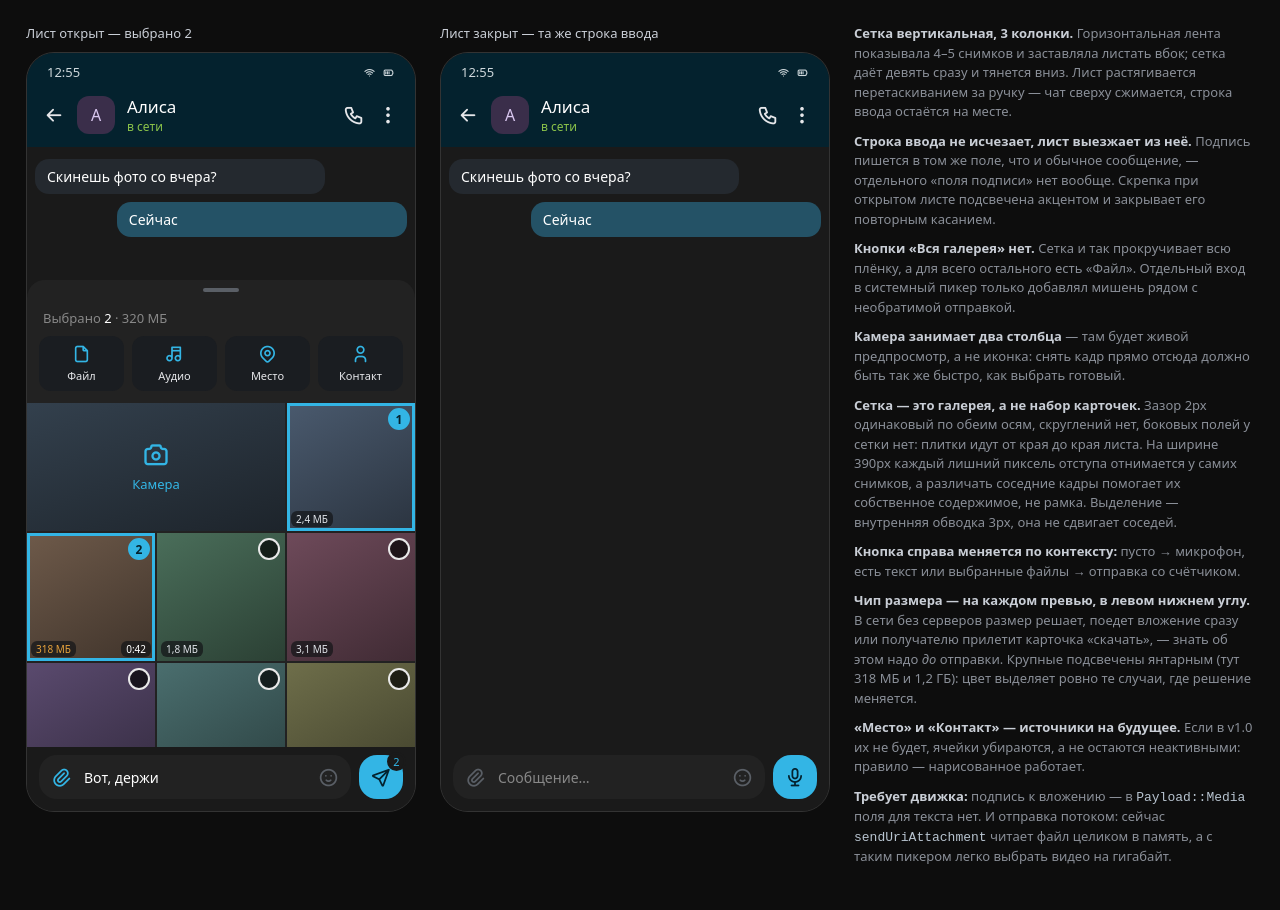
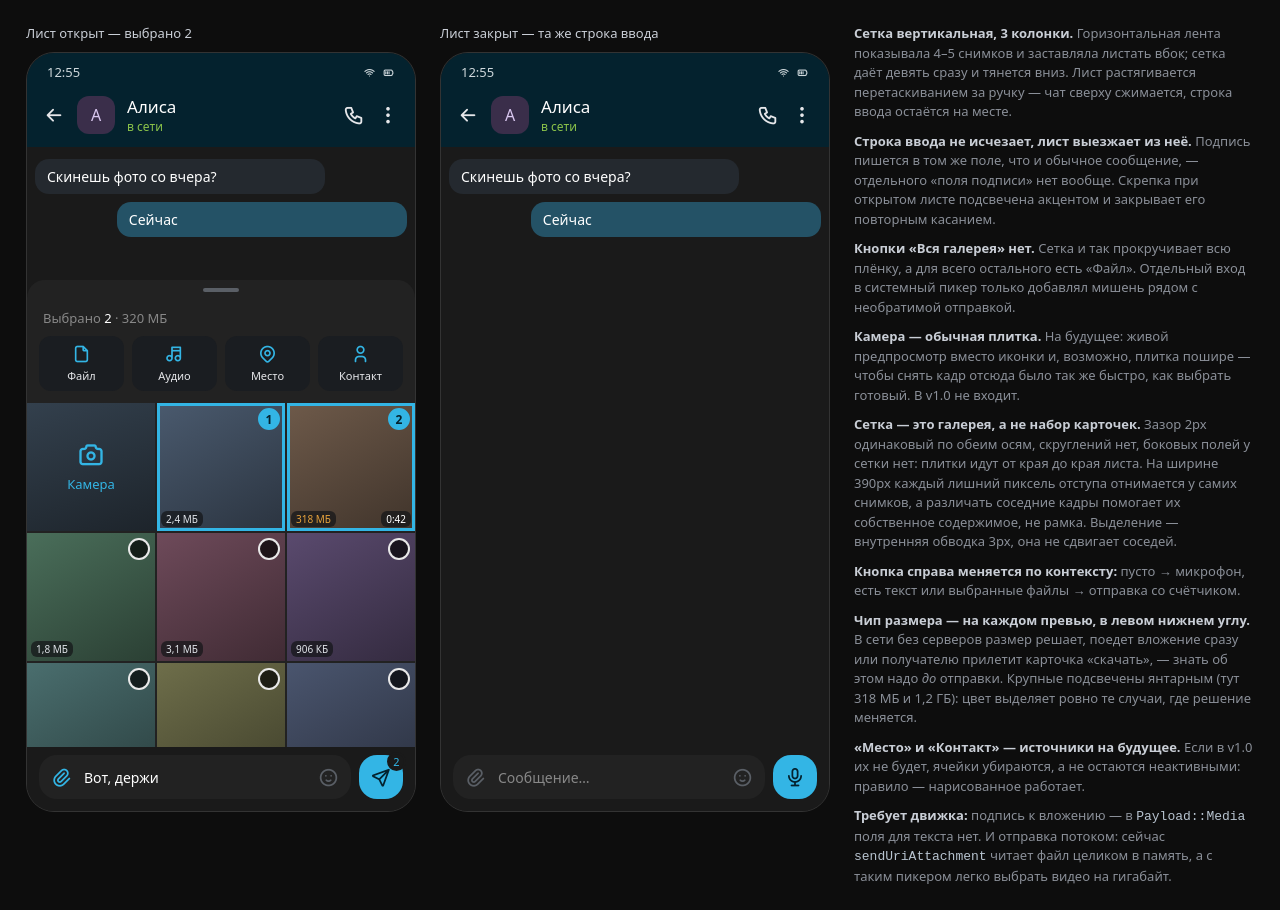
Before and after one commit to peerage-chat/peerage, a plain HTML site: page docs/design/mockups/attach-sheet.html in a window 1280 px wide. Drawn offline with Linux system fonts and the light colour scheme.

Commit message:
docs(ui): камера — обычная плитка, предпросмотр отложен
Живой предпросмотр с камеры и плитка на два столбца перенесены в раздел
«Задел на будущее»: в v1.0 камера остаётся обычной плиткой с иконкой.

Co-Authored-By: Claude Opus 4.8 <noreply@anthropic.com>

```diff
--- a/docs/design/mockups/attach-sheet.html
+++ b/docs/design/mockups/attach-sheet.html
@@ -62,8 +62,9 @@
   .shot .sz { position: absolute; left: 4px; bottom: 4px; background: var(--chip-scrim); border-radius: var(--radius-badge);
               padding: 1px 5px; font-size: 10px; color: #dfe3e8; }
   .shot .sz.big { color: var(--warn); }
-  /* Камера — живой предпросмотр во всю ширину двух столбцов (пока плашка-заглушка). */
-  .shot.cam { grid-column: span 2; padding-top: calc(50% - 1px); background: linear-gradient(160deg,#33404d,#1d242b); }
+  /* Камера — обычная плитка. Живой предпросмотр вместо иконки (и, возможно, плитка
+     на два столбца) — задел на будущее, см. ui-completion-plan.md. */
+  .shot.cam { background: linear-gradient(160deg,#33404d,#1d242b); }
   .shot.cam .lbl-cam { position: absolute; inset: 0; display: flex; flex-direction: column;
                        align-items: center; justify-content: center; gap: 6px; color: var(--accent);
                        font-size: var(--font-body); }
@@ -151,8 +152,6 @@
         <span class="pick"></span><span class="sz">1,1 МБ</span></div>
       <div class="shot" style="background:linear-gradient(150deg,#6e4a4a,#402b2b)">
         <span class="pick"></span><span class="sz">4,7 МБ</span></div>
-      <div class="shot" style="background:linear-gradient(150deg,#4a6e4a,#2b402b)">
-        <span class="pick"></span><span class="sz">2,9 МБ</span></div>
     </div>
 
   </div>
@@ -212,8 +211,9 @@
   для всего остального есть «Файл». Отдельный вход в системный пикер только добавлял мишень рядом с
   необратимой отправкой.</p>
 
-  <p style="margin-top:10px"><b>Камера занимает два столбца</b> — там будет живой предпросмотр, а не
-  иконка: снять кадр прямо отсюда должно быть так же быстро, как выбрать готовый.</p>
+  <p style="margin-top:10px"><b>Камера — обычная плитка.</b> На будущее: живой предпросмотр вместо
+  иконки и, возможно, плитка пошире — чтобы снять кадр отсюда было так же быстро, как выбрать готовый.
+  В v1.0 не входит.</p>
 
   <p style="margin-top:10px"><b>Сетка — это галерея, а не набор карточек.</b> Зазор 2px одинаковый по
   обеим осям, скруглений нет, боковых полей у сетки нет: плитки идут от края до края листа. На ширине
```
Also changed, not shown: 1 other file.
